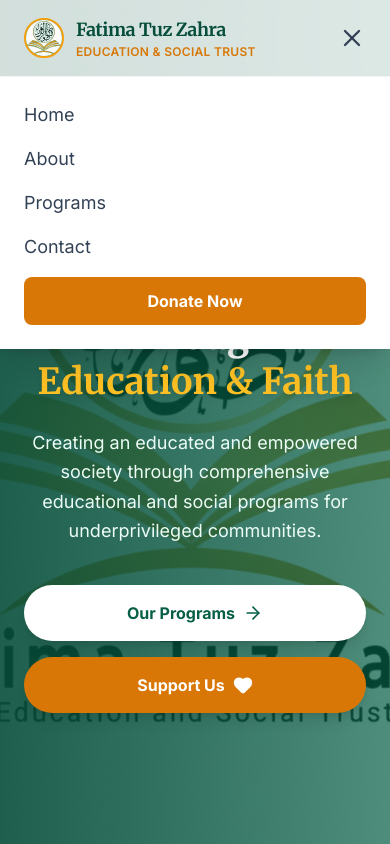
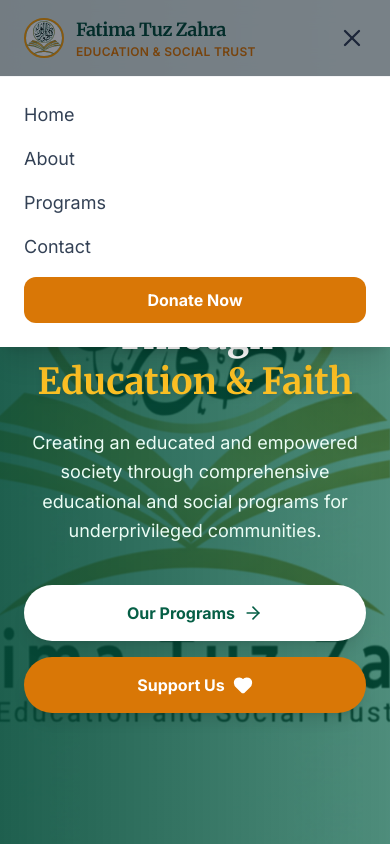
Before and after one commit to samsabdal/fatimatuzzahraest, a React (Vite) app: page / in a window 390 px wide. Both pictures are taken after a click on the button "Open menu". Shown: the top 844 px of the page. Built offline with nearby package versions, Linux system fonts and the light colour scheme.

Commit message:
updated address

```diff
--- a/App.tsx
+++ b/App.tsx
@@ -1,4 +1,4 @@
-import React, { useState } from 'react';
+import React, { useState, useEffect } from 'react';
 import { Menu, X, Phone, MapPin, Mail, User, BookOpen, Heart, ArrowRight, MessageCircle } from 'lucide-react';
 import { GeminiImage } from './components/GeminiImage';
 import { DonationModal } from './components/DonationModal';
@@ -56,6 +56,30 @@ const App: React.FC = () => {
   const [isDonationOpen, setIsDonationOpen] = useState(false);
   const [contactForm, setContactForm] = useState<ContactFormState>({ name: '', email: '', message: '' });
 
+  useEffect(() => {
+    const style = document.createElement('style');
+    style.setAttribute('data-generated','app-animations');
+    style.innerHTML = `
+      @media (prefers-reduced-motion: reduce) {
+        .fade-in-up, .mobile-menu-panel { animation-duration: 1ms !important; transition-duration: 1ms !important; }
+      }
+
+      @keyframes fadeInUp { from { opacity: 0; transform: translateY(10px);} to { opacity: 1; transform: translateY(0);} }
+      .fade-in-up { animation: fadeInUp 520ms ease both; }
+
+      .mobile-overlay { position: fixed; inset: 0; background: rgba(2,6,23,0.45); z-index: 45; }
+      .mobile-menu-panel { transform-origin: top; transform: translateY(-6px); opacity: 0; transition: transform 220ms ease, opacity 220ms ease; z-index:46; }
+      .mobile-menu-panel.open { transform: translateY(0); opacity: 1; }
+
+      .program-card { transition: transform 220ms ease, box-shadow 220ms ease; }
+      .program-card:active, .program-card:focus { transform: translateY(-6px) scale(1.01); }
+
+      .tap-target { padding: 0.7rem 1rem; border-radius: 0.75rem; }
+    `;
+    document.head.appendChild(style);
+    return () => document.head.removeChild(style);
+  }, []);
+
   const toggleMenu = () => setIsMenuOpen(!isMenuOpen);
 
   const handleContactSubmit = (e: React.FormEvent) => {
@@ -75,7 +99,7 @@ const App: React.FC = () => {
         <div className="container mx-auto px-6 py-4 flex justify-between items-center">
           {/* Logo / Brand */}
           <div className="flex items-center gap-3">
-             <img src="/logo.svg" alt="Fatima Tuz Zahra logo" className="w-10 h-10 rounded-full border-2 border-amber-500 object-cover bg-emerald-700" />
+             <img src="/logo.svg" alt="Fatima Tuz Zahra logo" loading="eager" decoding="async" width={40} height={40} className="w-10 h-10 rounded-full border-2 border-amber-500 object-cover bg-emerald-700" />
              <div className="leading-tight">
                <h1 className="font-serif font-bold text-emerald-900 text-lg md:text-xl tracking-tight">Fatima Tuz Zahra</h1>
                <p className="text-xs text-amber-600 font-semibold tracking-wide">EDUCATION & SOCIAL TRUST</p>
@@ -97,14 +121,16 @@ const App: React.FC = () => {
           </div>
 
           {/* Mobile Menu Toggle */}
-          <button className="md:hidden text-slate-700" onClick={toggleMenu}>
+          <button className="md:hidden text-slate-700" onClick={toggleMenu} aria-expanded={isMenuOpen} aria-label={isMenuOpen ? 'Close menu' : 'Open menu'}>
             {isMenuOpen ? <X size={28} /> : <Menu size={28} />}
           </button>
         </div>
 
         {/* Mobile Menu Dropdown */}
         {isMenuOpen && (
-          <div className="md:hidden bg-white border-t border-gray-100 shadow-xl absolute w-full">
+          <>
+            <div className="mobile-overlay md:hidden" onClick={() => setIsMenuOpen(false)} />
+            <div className="md:hidden bg-white border-t border-gray-100 shadow-xl absolute w-full mobile-menu-panel open">
               <div className="flex flex-col p-6 space-y-4">
                 <a href="#home" onClick={toggleMenu} className="text-lg font-medium text-slate-700">Home</a>
                 <a href="#about" onClick={toggleMenu} className="text-lg font-medium text-slate-700">About</a>
@@ -112,12 +138,13 @@ const App: React.FC = () => {
                 <a href="#contact" onClick={toggleMenu} className="text-lg font-medium text-slate-700">Contact</a>
                 <button
                    onClick={() => { setIsDonationOpen(true); toggleMenu(); }}
-                 className="bg-amber-600 text-white py-3 rounded-lg font-bold w-full"
+                   className="bg-amber-600 text-white py-3 rounded-lg font-bold w-full tap-target"
                 >
                   Donate Now
                 </button>
               </div>
             </div>
+          </>
         )}
       </nav>
 
@@ -135,7 +162,9 @@ const App: React.FC = () => {
           <img
             src="/logo1.png"
             alt="Hero Background"
-            className="w-full h-full object-cover"
+            loading="eager"
+            decoding="async"
+            className="w-full h-full object-cover fade-in-up"
           />
         </div>
 
@@ -200,7 +229,9 @@ const App: React.FC = () => {
                 <img
                   src='/image_ammijan.png'
                   alt="Education and Charity"
-                  className="w-full aspect-[4/3] object-cover"
+                  loading="lazy"
+                  decoding="async"
+                  className="w-full aspect-[4/3] object-cover fade-in-up"
                 />
                 <div className="absolute bottom-0 left-0 w-full bg-gradient-to-t from-black/80 to-transparent p-6">
                    <p className="text-white font-medium">Empowering the next generation</p>
@@ -222,7 +253,7 @@ const App: React.FC = () => {
 
           <div className="grid grid-cols-1 sm:grid-cols-2 lg:grid-cols-5 gap-6">
             {OFFICE_BEARERS.map((member, idx) => (
-              <div key={idx} className="bg-white p-6 rounded-xl shadow-md hover:shadow-xl transition-shadow border border-slate-100 flex flex-col items-center text-center group">
+              <div key={idx} className="bg-white p-6 rounded-xl shadow-md hover:shadow-xl transition-shadow border border-slate-100 flex flex-col items-center text-center group fade-in-up" style={{ animationDelay: `${idx * 60}ms` }}>
                 <div className="w-20 h-20 bg-emerald-100 rounded-full flex items-center justify-center text-emerald-600 mb-4 group-hover:bg-emerald-600 group-hover:text-white transition-colors">
                   <User size={32} />
                 </div>
@@ -249,7 +280,7 @@ const App: React.FC = () => {
 
           <div className="grid grid-cols-1 md:grid-cols-2 lg:grid-cols-4 gap-8">
             {PROGRAMS.map((program, idx) => (
-              <div key={idx} className="bg-white rounded-2xl overflow-hidden shadow-lg hover:shadow-2xl transition-all duration-300 hover:-translate-y-2 border border-slate-100 flex flex-col h-full">
+              <div key={idx} className="bg-white rounded-2xl overflow-hidden shadow-lg hover:shadow-2xl transition-all duration-300 hover:-translate-y-2 border border-slate-100 flex flex-col h-full program-card fade-in-up" style={{ animationDelay: `${idx * 90}ms` }}>
                 <div className="h-48 overflow-hidden bg-slate-200 relative">
                    {/* <GeminiImage
                       prompt={program.imagePrompt}
@@ -260,6 +291,8 @@ const App: React.FC = () => {
                    <img
                      src={program.image}
                      alt={program.title}
+                     loading="lazy"
+                     decoding="async"
                      className="w-full h-full object-cover transition-transform duration-700 hover:scale-110"
                    />
                    <div className="absolute top-4 right-4 bg-white/90 backdrop-blur-sm px-3 py-1 rounded-full text-xs font-bold text-emerald-800 shadow-sm">
@@ -307,7 +340,7 @@ const App: React.FC = () => {
                   <div>
                     <h5 className="font-bold text-lg">Visit Us</h5>
                     <p className="text-emerald-100 text-sm leading-relaxed max-w-xs">
-                      Khatia No. 1012, Plot No. 188, Mehendipur, Chandini Chowk, Lalbag, Cuttack, Odisha, PIN-753002
+                      Mehendipeer, Cuttack, Odisha, PIN-753002
                     </p>
                   </div>
                 </div>
--- a/index.html
+++ b/index.html
@@ -3,7 +3,7 @@
   <head>
     <meta charset="UTF-8" />
     <meta name="viewport" content="width=device-width, initial-scale=1.0" />
-    <title>Fatima Tuz Zahra Education and Social Trust</title>
+    <title>Fatima Tuz Zahra Education and Social Trust | Al jamiat us Faizan e Sattar Madrassa</title>
     <script src="https://cdn.tailwindcss.com"></script>
     <script>
       tailwind.config = {
```
Also changed, not shown: 1 other file (tests, documents, lock files or other folders). Lines whose indentation alone changed are shown as unchanged.
